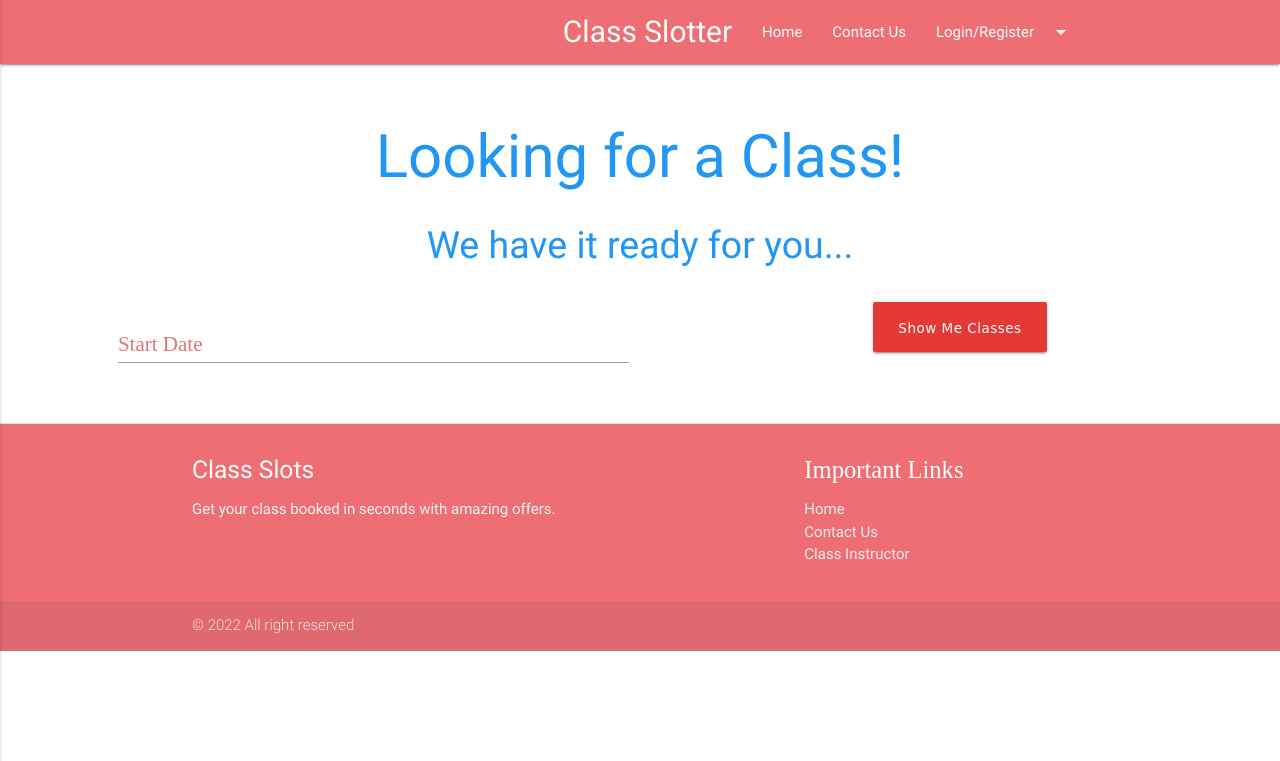
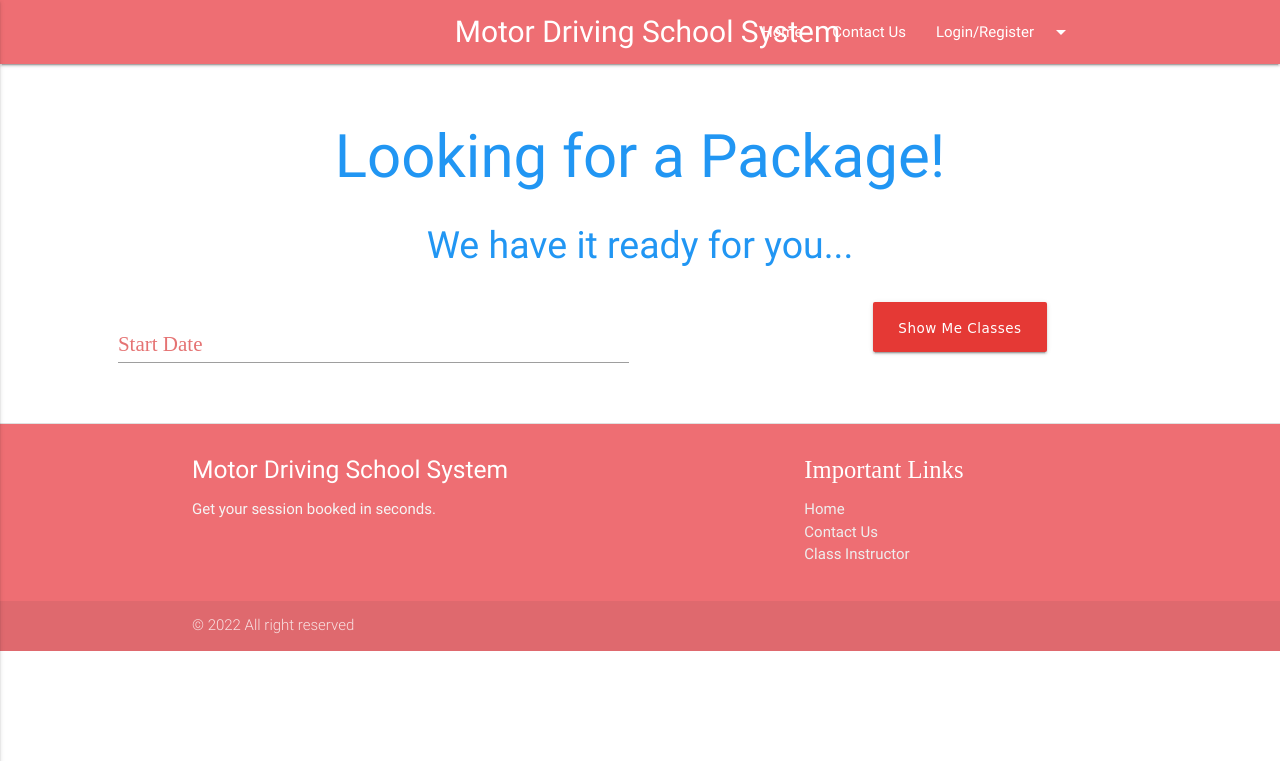
Before and after one commit to omarsolieman/ClassManagement, a Django app: page / in a window 1280 px wide. Shown: the top 761 px of the page. Run offline with Django 3.2, Linux system fonts and the light colour scheme; parts of the project's set-up code (start-up, migrations or seed data) failed here and were passed over; some libraries are stand-ins or nearby versions; some web fonts are replaced.

Commit message:
small changes

```diff
--- a/class_slot/templates/base/base.html
+++ b/class_slot/templates/base/base.html
@@ -21,7 +21,7 @@ width:190px !important;
     <body>
 <nav>
     <div class="nav-wrapper container">
-      <a href="/" class="brand-logo center" style="font-family: 'Roboto';font-size:2rem"><i class="material-icons" style="font-size:2rem"></i>Class Slotter </a>
+      <a href="/" class="brand-logo center" style="font-family: 'Roboto';font-size:2rem"><i class="material-icons" style="font-size:2rem"></i>Motor Driving School System</a>
       <a href="#" data-activates="slide-out" class="button-collapse"><i class="material-icons">menu</i></a>
 
       <ul id="nav-mobile" class="right hide-on-med-and-down">
@@ -83,8 +83,8 @@ width:190px !important;
           <div class="container">
             <div class="row">
               <div class="col l6 s12">
-                <h5 class="white-text" style="font-family: 'Roboto';">Class Slots</h5>
-                <p class="grey-text text-lighten-4">Get your class booked in seconds with amazing offers.</p>
+                <h5 class="white-text" style="font-family: 'Roboto';">Motor Driving School System</h5>
+                <p class="grey-text text-lighten-4">Get your session booked in seconds.</p>
               </div>
               <div class="col l4 offset-l2 s12">
                 <h5 class="white-text" style="font-family:'Times New Roman'">Important Links</h5>
--- a/class_slot/templates/booking/book-now.html
+++ b/class_slot/templates/booking/book-now.html
@@ -4,7 +4,7 @@
 <link href="https://fonts.googleapis.com/css?family=Oregano&display=swap" rel="stylesheet">
 <div class="row">
 <div class="col l8 offset-l2 m10 offset-m1 s12">
-    <h3 class="center green-text" style="font-family: 'Roboto';margin-bottom:7%;margin-top:5%" >Click on the Confirm Booking to book your class...</h3>
+    <h3 class="center green-text" style="font-family: 'Roboto';margin-bottom:7%;margin-top:5%" >Click on the Confirm Booking to book your Session...</h3>
  <div class="card horizontal">
       <div class="card-image ">
         <img src="{{data.room_image.url}}">
--- a/class_slot/templates/booking/book.html
+++ b/class_slot/templates/booking/book.html
@@ -36,7 +36,7 @@
 
     font-family: 'Freckle Face', cursive;
 
-"> Sorry No class available for the given days.</h3>
+"> Sorry No Package available for the given days.</h3>
      <h4 style="font-family: 'Oregano', cursive;">   Select other days <a href="{% url 'index' %}" class="btn blue white-text" style="font-size:1.5rem">Here</a><h4>
         </div>
         {% endif %}
--- a/class_slot/templates/booking/index.html
+++ b/class_slot/templates/booking/index.html
@@ -10,7 +10,7 @@
 
 <div class="row" >
 <div class="center">
-<h4 class="blue-text" style="font-family: 'Roboto';margin: 4rem 0 4% 0;font-size:4rem">Looking for a Class! </h4>
+<h4 class="blue-text" style="font-family: 'Roboto';margin: 4rem 0 4% 0;font-size:4rem">Looking for a Package! </h4>
 <h4 class="blue-text" style="font-family: 'Roboto';margin: 0 0 4% 0;line-height: 25%;font-size:2.5rem">We have it ready for you...</h4>
 </div>
  <div class="row">
--- a/class_slot/templates/login/user_login.html
+++ b/class_slot/templates/login/user_login.html
@@ -46,7 +46,7 @@
    </form>
      </div>
    <div id="signup" class="col s12">
-       <h4 class="center" style="font-family:Stylish">Sign Up to start Booking Class</h4>
+       <h4 class="center" style="font-family:Stylish">Sign Up to start Booking a Session</h4>
    <form class="col s12" enctype="multipart/form-data" action="/user/signup" method="POST">
      <div class="row">
      <div class="input-field col s12">
--- a/class_slot/templates/user_dash/index.html
+++ b/class_slot/templates/user_dash/index.html
@@ -13,7 +13,7 @@
  {% endif %}
     </div>
     <div class="center">
-<a class="btn red lighten-2" href="/">Book More Classes</a>
+<a class="btn red lighten-2" href="/">Book More Sessions</a>
     </div>
 <div class="col offset-l1 l4 offset-m1 m5 s6">
 
```
Also changed, not shown: class_slot/db.sqlite3.
